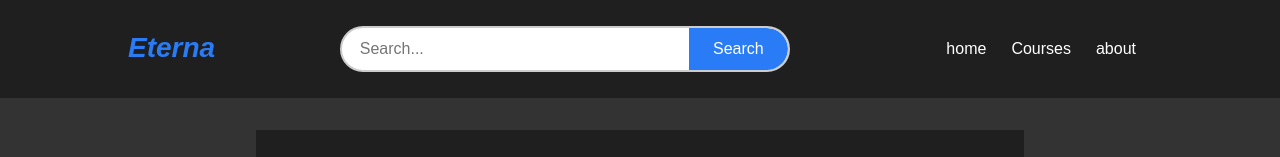
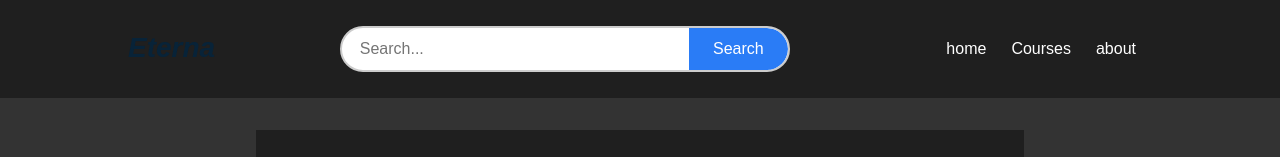
Before and after one commit to Dillip-J/lms_project, a plain HTML site: page subpages/course-subpages/Gen-ai.html in a window 1280 px wide. Shown: the top 157 px of the page. Drawn offline with Linux system fonts and the light colour scheme.

Commit message:
Update unit.css

```diff
--- a/css/unit.css
+++ b/css/unit.css
@@ -29,7 +29,7 @@ body a {
 
 .logo {
   font-size: 28px;
-  color: #2a7cf6;
+  color: #082338;
   font-weight: 600;
   cursor: pointer;
 }
```
